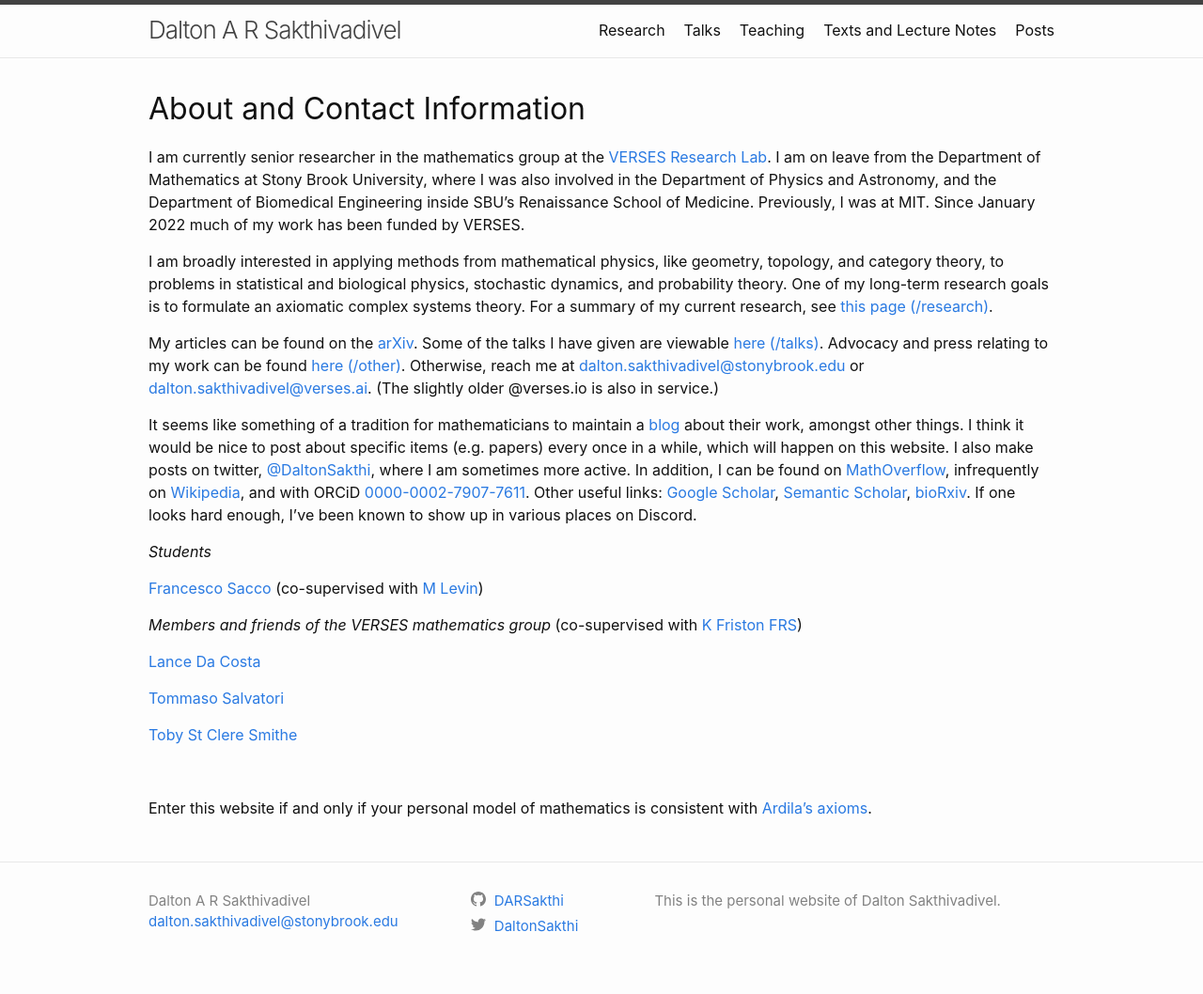
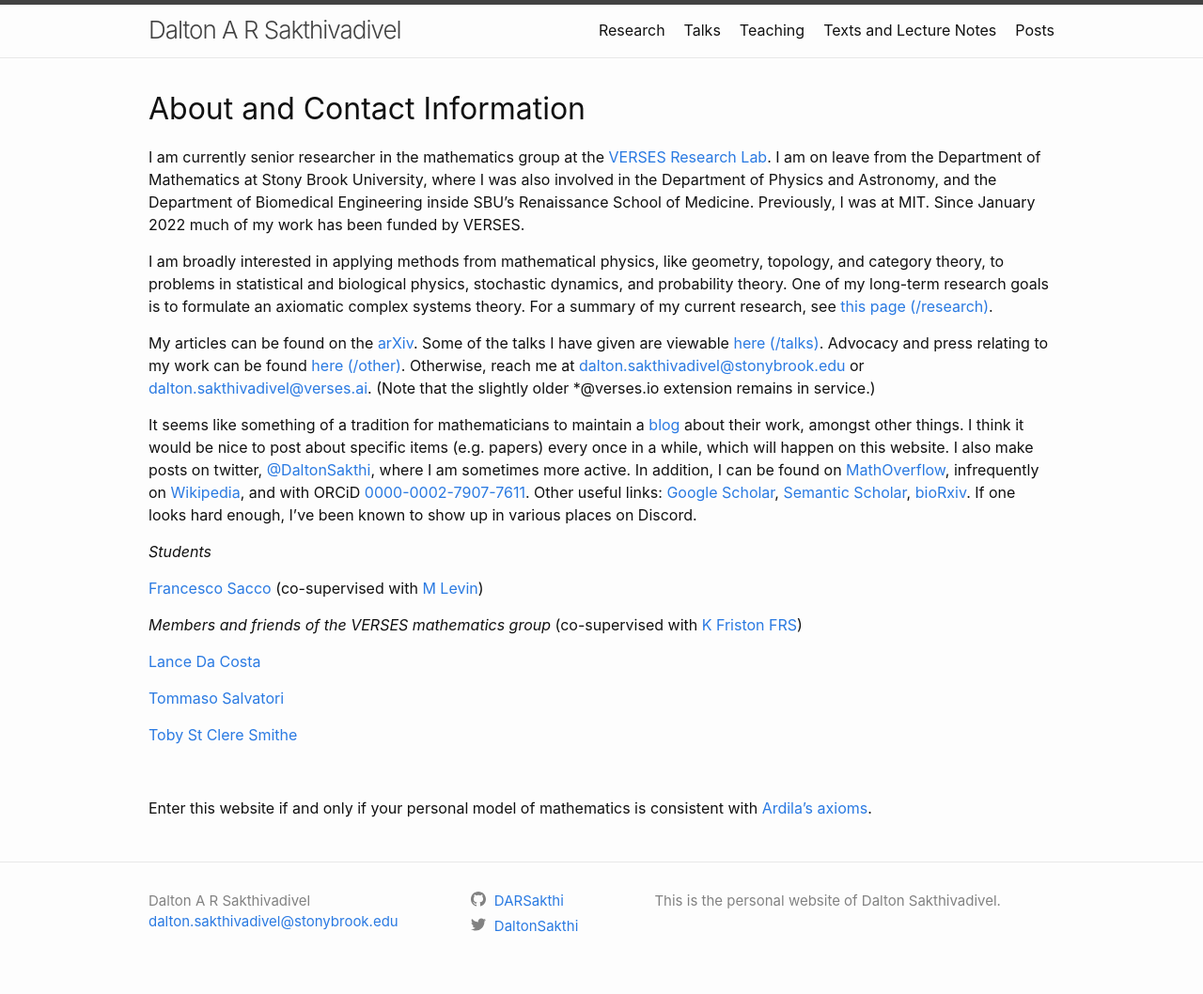
Before and after one commit to DARSakthi/DARSakthi.github.io, a Jekyll site: the page built from index.markdown, in a window 1280 px wide. Shown: the whole page at 94% size. Built offline with Jekyll 4.4.1, drawn with Linux system fonts in a browser that asks for light colours.

Commit message:
Adjusted anguage

```diff
--- a/index.markdown
+++ b/index.markdown
@@ -10,7 +10,7 @@ I am currently senior researcher in the mathematics group at the [VERSES Researc
 
 I am broadly interested in applying methods from mathematical physics, like geometry, topology, and category theory, to problems in statistical and biological physics, stochastic dynamics, and probability theory. One of my long-term research goals is to formulate an axiomatic complex systems theory. For a summary of my current research, see [this page (/research)](https://darsakthi.github.io/research).
 
-My articles can be found on the [arXiv](https://arxiv.org/a/0000-0002-7907-7611.html). Some of the talks I have given are viewable [here (/talks)](https://darsakthi.github.io/talks). Advocacy and press relating to my work can be found [here (/other)](https://darsakthi.github.io/other/). Otherwise, reach me at [dalton.sakthivadivel@stonybrook.edu](mailto:dalton.sakthivadivel@stonybrook.edu) or [dalton.sakthivadivel@verses.ai](mailto:dalton.sakthivadivel@verses.ai). (The slightly older @verses.io is also in service.)
+My articles can be found on the [arXiv](https://arxiv.org/a/0000-0002-7907-7611.html). Some of the talks I have given are viewable [here (/talks)](https://darsakthi.github.io/talks). Advocacy and press relating to my work can be found [here (/other)](https://darsakthi.github.io/other/). Otherwise, reach me at [dalton.sakthivadivel@stonybrook.edu](mailto:dalton.sakthivadivel@stonybrook.edu) or [dalton.sakthivadivel@verses.ai](mailto:dalton.sakthivadivel@verses.ai). (Note that the slightly older *@verses.io extension remains in service.)
 
 It seems like something of a tradition for mathematicians to maintain a [blog](https://darsakthi.github.io/blog) about their work, amongst other things. I think it would be nice to post about specific items (e.g. papers) every once in a while, which will happen on this website. I also make posts on twitter, [@DaltonSakthi](https://twitter.com/DaltonSakthi), where I am sometimes more active. In addition, I can be found on [MathOverflow](https://mathoverflow.net/users/370636/dalton-a-r-sakthivadivel), infrequently on [Wikipedia](https://en.wikipedia.org/wiki/User:Dalton.sakthi), and with ORCiD [0000-0002-7907-7611](https://orcid.org/0000-0002-7907-7611). Other useful links: [Google Scholar](https://scholar.google.com/citations?user=mWJtfUUAAAAJ), [Semantic Scholar](https://www.semanticscholar.org/author/D.-A.-R.-Sakthivadivel/2047545652), [bioRxiv](https://www.biorxiv.org/search/author1%3ADalton%2BA%2BR%2BSakthivadivel%2B). If one looks hard enough, I've been known to show up in various places on Discord.
 
```
